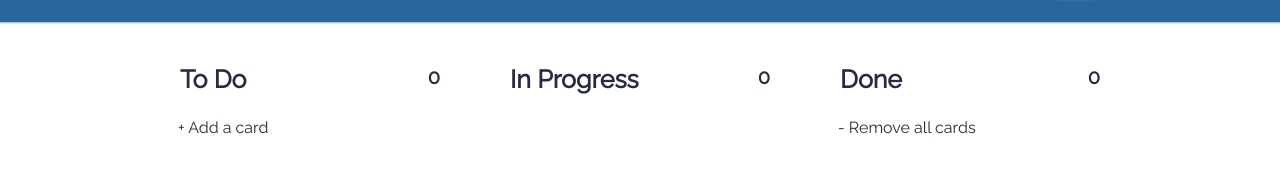
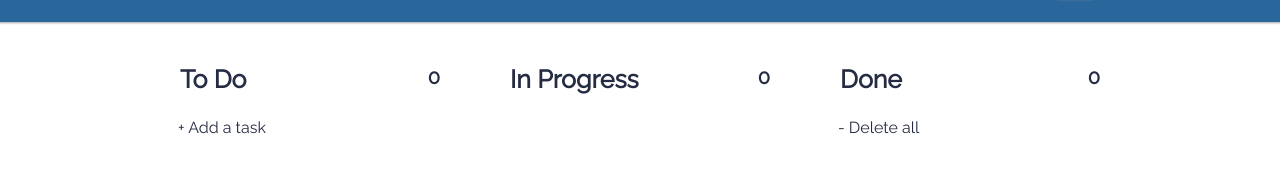
Before and after one commit to eugenialt/Trello-app, a website built with Vite: page index.html in a window 1280 px wide. Shown: the part 68-240 px from the top of the page. Built offline with nearby package versions, Linux system fonts and the light colour scheme; a web font is replaced by a local one.

Commit message:
changed button names in index.html

```diff
--- a/index.html
+++ b/index.html
@@ -47,7 +47,7 @@
           <div id="column__counter-todo">0</div>
         </header>
         <div id="column__list-todo" class="column__list"></div>
-        <button type="button" id="column__button-add">+ Add a card</button>
+        <button type="button" id="column__button-add">+ Add a task</button>
       </div>
       <div class="column column-progress">
         <header class="column__header">
@@ -62,7 +62,7 @@
           <div id="column__counter-done">0</div>
         </header>
         <div id="column__list-done" class="column__list"></div>
-        <button type="button" id="column__button-delete-all">- Remove all cards</button>
+        <button type="button" id="column__button-delete-all">- Delete all</button>
       </div>
     </main>
     <dialog id="modal"></dialog>
```
